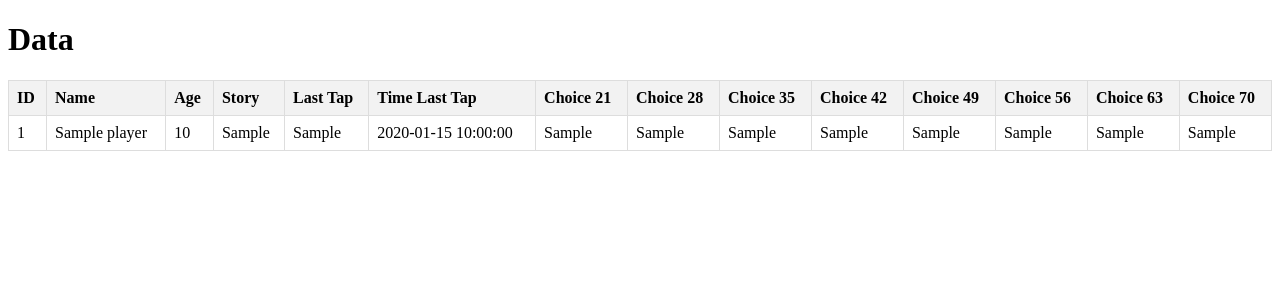
After one commit to theianchan/fig-tree, a Flask app: page /data in a window 1280 px wide. The commit adds this page. Shown: the top 300 px of the page. Run offline with Flask 3, Linux system fonts and the light colour scheme; tables that the repository leaves empty hold one stand-in row (values such as "Sample post").

Commit message:
Database view

```diff
--- a/app/database.py
+++ b/app/database.py
@@ -16,14 +16,16 @@ def init_db():
         name TEXT NOT NULL,
         age INTEGER,
         story TEXT,
-        choice_1 TEXT,
-        choice_2 TEXT,
-        choice_3 TEXT,
-        choice_4 TEXT,
-        choice_5 TEXT,
-        choice_6 TEXT,
-        choice_7 TEXT,
-        choice_8 TEXT)"""
+        last_tap TEXT,
+        time_last_tap TIMESTAMP,
+        choice_21 TEXT,
+        choice_28 TEXT,
+        choice_35 TEXT,
+        choice_42 TEXT,
+        choice_49 TEXT,
+        choice_56 TEXT,
+        choice_63 TEXT,
+        choice_70 TEXT)"""
     )
     conn.commit()
     conn.close()
--- a/app/main.py
+++ b/app/main.py
@@ -26,6 +26,16 @@ def index():
             return render_template("index.html", name=result["name"])
 
     return render_template("index.html")
+
+
+@app.route("/data")
+def view_database():
+    conn = get_db_connection()
+    c = conn.cursor()
+    c.execute("SELECT * FROM players")
+    players = c.fetchall()
+    conn.close()
+    return render_template("data.html", players=players)
 
 
 @app.route("/submit_name", methods=["POST"])
--- /dev/null
+++ b/templates/data.html
@@ -0,0 +1,58 @@
+<!DOCTYPE html>
+<html lang="en">
+<head>
+    <meta charset="UTF-8">
+    <meta name="viewport" content="width=device-width, initial-scale=1.0">
+    <title>Data</title>
+    <style>
+        table {
+            border-collapse: collapse;
+            width: 100%;
+        }
+        th, td {
+            border: 1px solid #ddd;
+            padding: 8px;
+            text-align: left;
+        }
+        th {
+            background-color: #f2f2f2;
+        }
+        tr:nth-child(even) {
+            background-color: #f9f9f9;
+        }
+    </style>
+</head>
+<body>
+    <h1>Data</h1>
+    <table>
+        <thead>
+            <tr>
+                <th>ID</th>
+                <th>Name</th>
+                <th>Age</th>
+                <th>Story</th>
+                <th>Last Tap</th>
+                <th>Time Last Tap</th>
+                {% for i in range(1, 9) %}
+                    <th>Choice {{ 21 + 7 * (i - 1) }}</th>
+                {% endfor %}
+            </tr>
+        </thead>
+        <tbody>
+            {% for player in players %}
+                <tr>
+                    <td>{{ player['id'] }}</td>
+                    <td>{{ player['name'] }}</td>
+                    <td>{{ player['age'] }}</td>
+                    <td>{{ player['story'] }}</td>
+                    <td>{{ player['last_tap'] }}</td>
+                    <td>{{ player['time_last_tap'] }}</td>
+                    {% for i in range(1, 9) %}
+                        <td>{{ player['choice_' ~ (21 + 7 * (i - 1))] }}</td>
+                    {% endfor %}
+                </tr>
+            {% endfor %}
+        </tbody>
+    </table>
+</body>
+</html>
```
Also changed, not shown: templates/index.html (+5 -3 lines).
